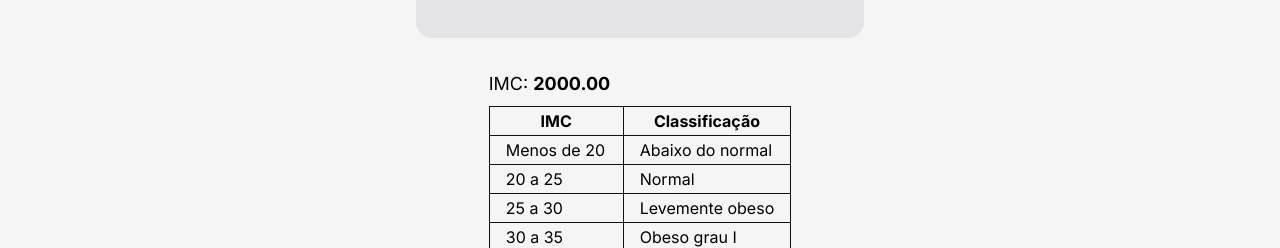
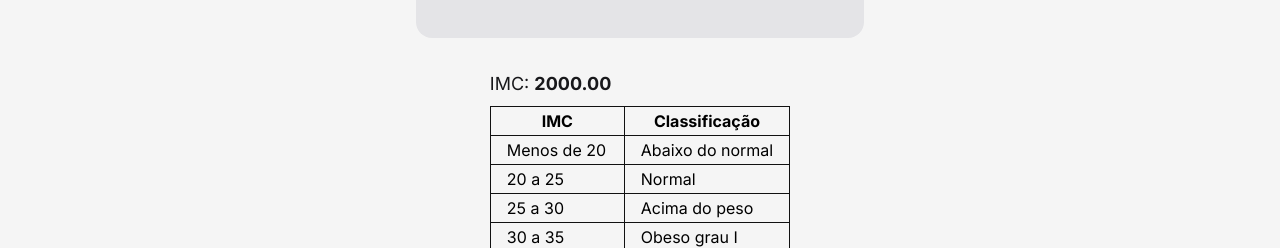
Before and after one commit to Lzinnxl007/TCC, a Next.js app: page /IMC in a window 1280 px wide. Both pictures are taken after typing "5", "5" into the empty fields and a click on the button "Calcular". Shown: the part 552-800 px from the top of the page. Built offline with nearby package versions, Linux system fonts and the light colour scheme.

Commit message:
add correct description in metadata

```diff
--- a/src/app/IMC/page.jsx
+++ b/src/app/IMC/page.jsx
@@ -54,7 +54,7 @@ export default function IMC() {
                 <CalcIMC/>
                 {IMC && (
                     <div className="relative">
-                        <p className="text-lg mb-2">
+                        <p className="text-lg mb-2 text-zinc-900 dark:text-zinc-50">
                             IMC: <strong>{IMC}</strong>
                         </p>
                         <IMCTable/>
--- a/src/app/layout.js
+++ b/src/app/layout.js
@@ -5,10 +5,11 @@ const inter = Inter({ subsets: ['latin'] })
 
 export const metadata = {
   title: 'Desperdício Zero | Saúde e Sustentabilidade',
-  description: 'Cuide da sua saúde e do planeta!',
+  description: 'O Desperdício Zero é uma plataforma focada em saúde e sustentabilidade que proporciona métodos e ferramentas úteis para melhorar seu bem estar enquanto dissemina praticas sustentaveis',
   icons: {
     icon: '/favicon.ico'
-  }
+  },
+
 }
 
 
--- a/src/components/IMC/IMCTable.jsx
+++ b/src/components/IMC/IMCTable.jsx
@@ -15,7 +15,8 @@ export default function IMCTable() {
     }
 
     return (
-        <table className="border-solid border-[1px] border-zinc-900">
+        <table className="border-solid border-[1px]
+         border-zinc-900 dark:border-zinc-50 dark:text-zinc-50">
         <thead>
           <tr>
             <th>IMC</th>
@@ -33,7 +34,7 @@ export default function IMCTable() {
           </tr>
           <tr className={getClassification(25, 30)}>
             <td>25 a 30</td>
-            <td>Levemente obeso</td>
+            <td>Acima do peso</td>
           </tr>
           <tr className={getClassification(30, 35)}>
             <td>30 a 35</td>
```
